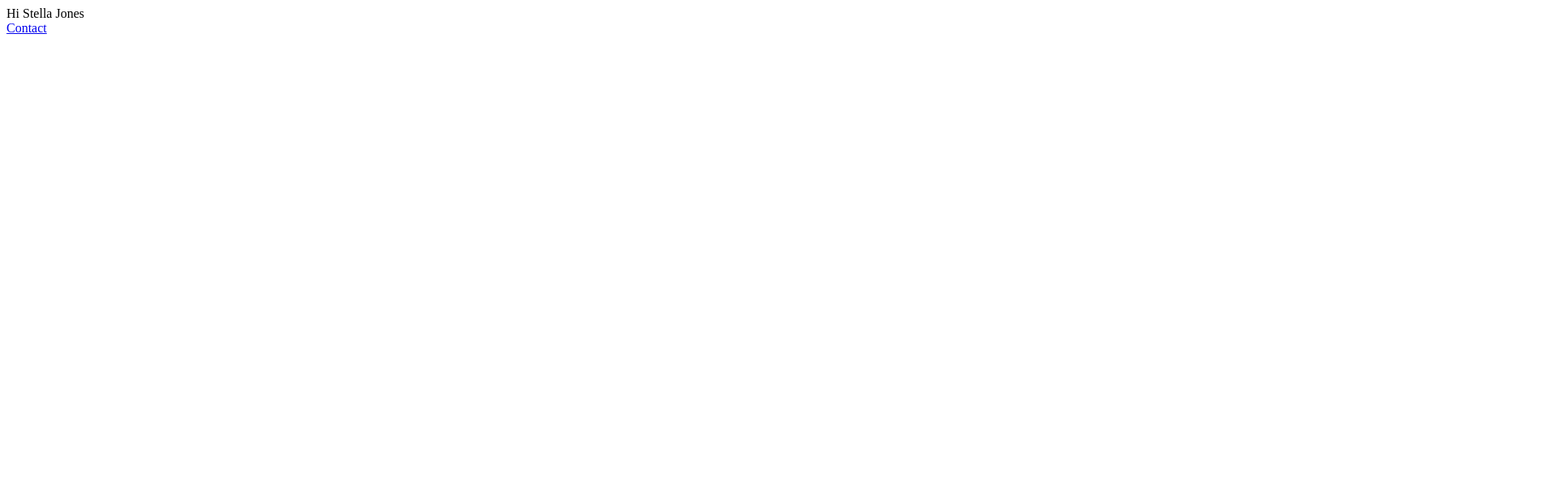
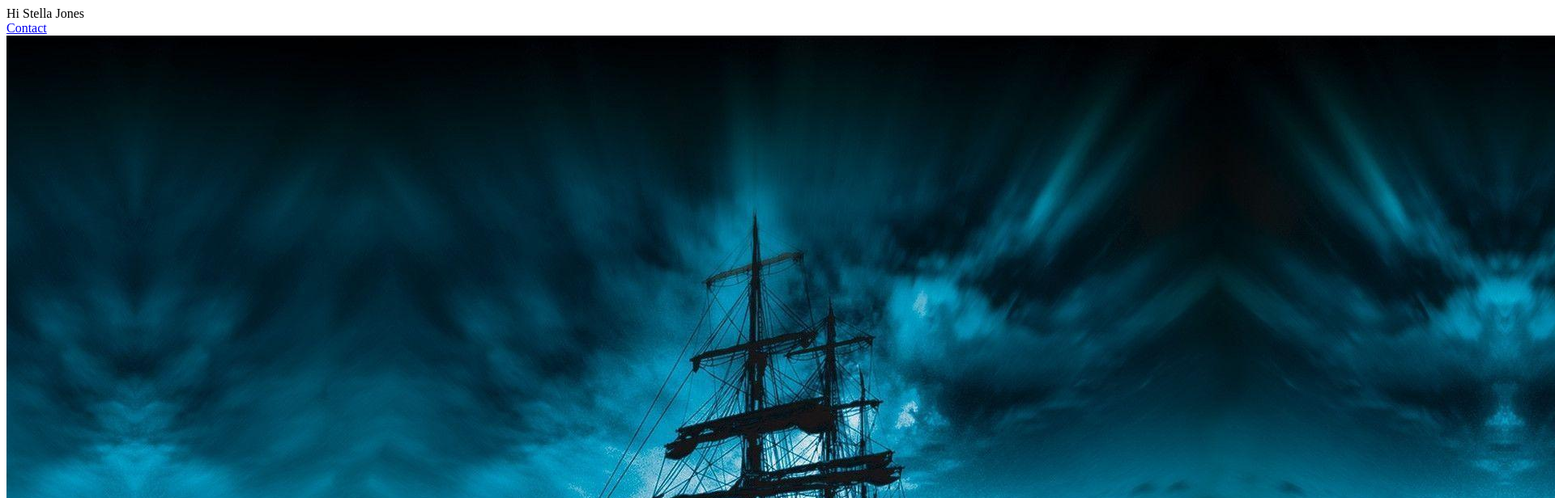
Before and after one commit to makachat/httpsrv01, a plain HTML site: page index.html in a window 1280 px wide. Shown: the top 616 px of the page at 81% size, 1920 px wide, since content can reach past the window. Drawn offline with Linux system fonts and the light colour scheme.

Commit message:
add images on ref

```diff
--- a/index.html
+++ b/index.html
@@ -8,5 +8,6 @@
 Hi Stella Jones
 </br>
 <a href="contact.html">Contact</a>
+<img src="images/wallpapers.jpg">
 </body>
 </html>
```
